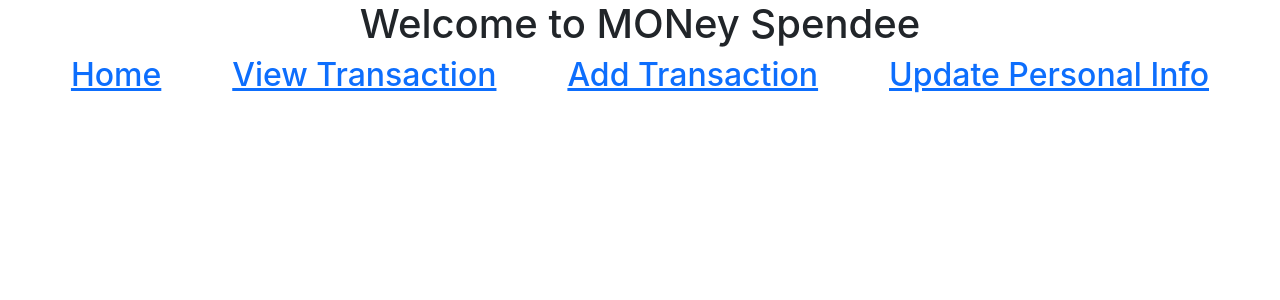
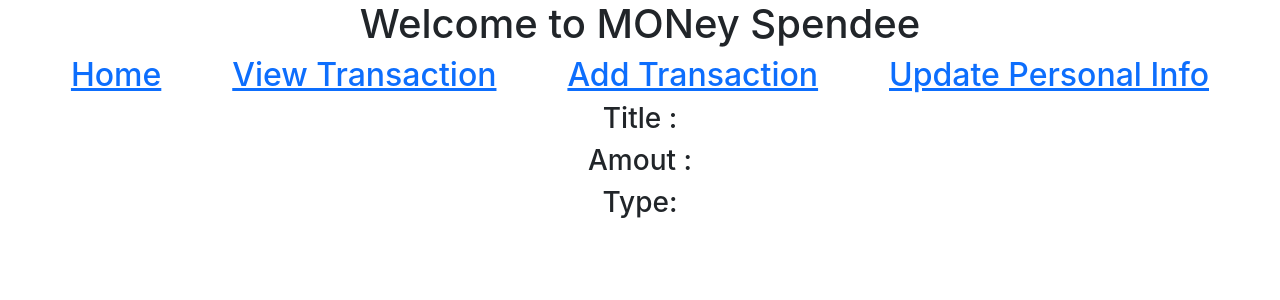
Before and after one commit to chonnikan-aue/money-spendee-client, a React (Create React App) app: page /add-transaction in a window 1280 px wide. Shown: the top 300 px of the page. Built offline with nearby package versions, Linux system fonts and the light colour scheme; the HTML template or start-up script is replaced by a standard one.

Commit message:
"create AddTransaction and UpdateInfo"

```diff
--- /dev/null
+++ b/src/AddTransaction/AddTransaction.js
@@ -0,0 +1,14 @@
+import React, { useState } from "react"
+import axios from "axios"
+
+const TableView = props => {
+  return (
+    <div>
+      <h3>Title :</h3>
+      <h3>Amout :</h3>
+      <h3>Type:</h3>
+    </div>
+  )
+}
+
+export default TableView
--- a/src/App.js
+++ b/src/App.js
@@ -3,6 +3,8 @@ import React, { useState, useEffect } from "react"
 import axios from "axios"
 import TableView from "./components/TableView/TableView"
 import Home from "./components/Home/Home"
+import AddTransaction from "./AddTransaction/AddTransaction"
+import UpdateInfo from "./UpdateInfo/UpdateInfo"
 import { Route, Routes, Link, Navigate } from "react-router-dom";
 
 function App() {
@@ -21,7 +23,7 @@ function App() {
         <Link to="/add-transaction">
           <h2>Add Transaction</h2>
         </Link>
-        <Link to="/update-personal-info">
+        <Link to="/update-info">
           <h2>Update Personal Info</h2>
         </Link>
       </nav>
@@ -29,8 +31,8 @@ function App() {
         <Routes>
           <Route path="/" element={<Home />}/>
           <Route path="/table-view" element={<TableView />}/>
-          {/* <Route path="/add-transaction" element={<AddTransaction />}/> */}
-          {/* <Route path="/update-personal-info" element={<UpdatePersonalInfo />}/> */}
+          <Route path="/add-transaction" element={<AddTransaction />}/>
+          <Route path="/update-info" element={<UpdateInfo />}/>
         </Routes>
 
       </main>
--- /dev/null
+++ b/src/UpdateInfo/UpdateInfo.js
@@ -0,0 +1,12 @@
+import React, { useState } from "react"
+import axios from "axios"
+
+const TableView = props => {
+  return (
+    <div>
+        <h1>Fix income</h1>
+    </div>
+  )
+}
+
+export default TableView
```
